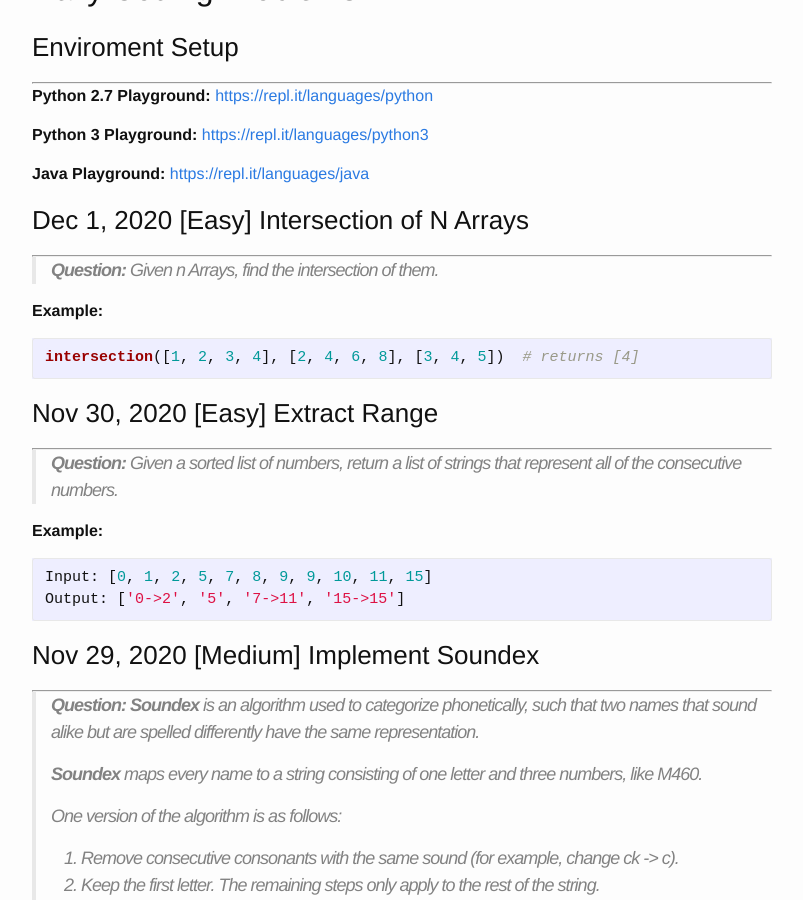
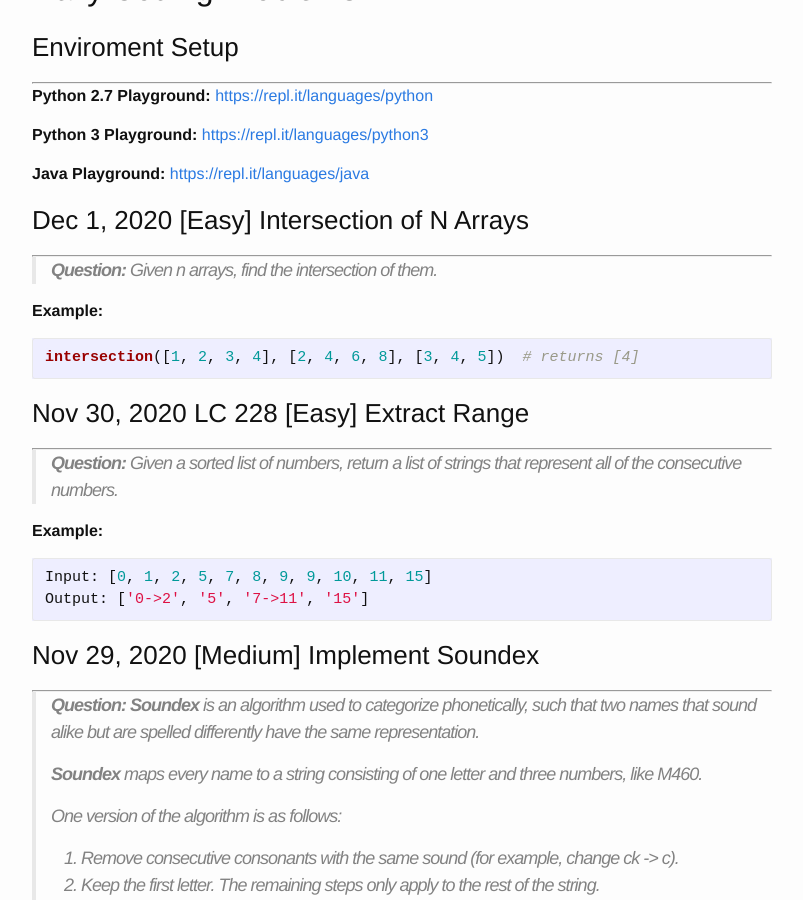
Before and after one commit to trsong/trsong.github.io, a Jekyll site: the page built from _posts/2020-11-01-DailyQuestionsAug.md, in a window 1280 px wide and 900 px high, scrolled down 1042 px. Shown: the whole window, without its empty margins (238-1041 px from the left). Built offline with Jekyll 4.4.1, drawn with Linux system fonts in a browser that asks for light colours; some of the changed text lies outside the part shown.

Commit message:
Fix typo in Nov 30 and Dec 1 question.

````diff
--- a/_posts/2020-11-01-DailyQuestionsAug.md
+++ b/_posts/2020-11-01-DailyQuestionsAug.md
@@ -21,21 +21,21 @@ categories: Python/Java
 
 ### Dec 1, 2020 \[Easy\] Intersection of N Arrays
 ---
-> **Question:** Given n Arrays, find the intersection of them.
+> **Question:** Given n arrays, find the intersection of them.
 
 **Example:**
 ```py
 intersection([1, 2, 3, 4], [2, 4, 6, 8], [3, 4, 5])  # returns [4]
 ```
 
-### Nov 30, 2020 \[Easy\] Extract Range
+### Nov 30, 2020 LC 228 \[Easy\] Extract Range
 ---
 > **Question:** Given a sorted list of numbers, return a list of strings that represent all of the consecutive numbers.
 
 **Example:**
 ```py
 Input: [0, 1, 2, 5, 7, 8, 9, 9, 10, 11, 15]
-Output: ['0->2', '5', '7->11', '15->15']
+Output: ['0->2', '5', '7->11', '15']
 ```
 
 ### Nov 29, 2020 \[Medium\] Implement Soundex
````
